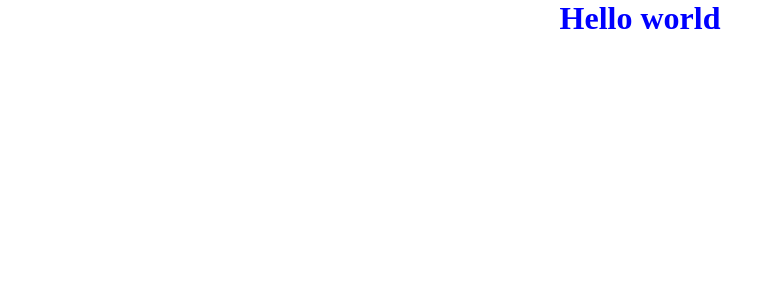
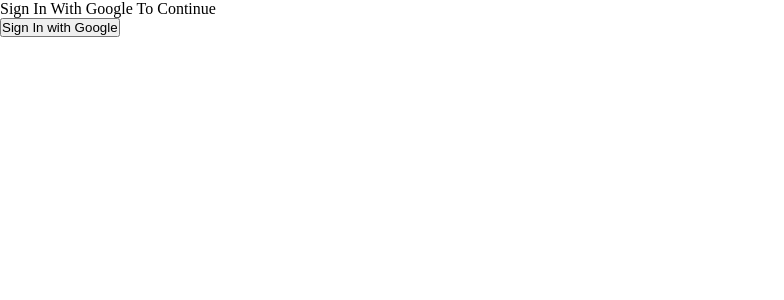
Before and after one commit to acgovardhan/ChatRoom-Application, a React (Vite) app: page / in a window 1280 px wide. Shown: the top 300 px of the page, without its empty margins (0-784 px from the left). Built offline with nearby package versions, Linux system fonts and the light colour scheme; no server answers.

Commit message:
Google Auth Done

```diff
--- a/package.json
+++ b/package.json
@@ -10,8 +10,10 @@
     "preview": "vite preview"
   },
   "dependencies": {
+    "firebase": "^12.2.1",
     "react": "^19.1.1",
-    "react-dom": "^19.1.1"
+    "react-dom": "^19.1.1",
+    "universal-cookie": "^8.0.1"
   },
   "devDependencies": {
     "@eslint/js": "^9.33.0",
--- a/src/App.jsx
+++ b/src/App.jsx
@@ -1,13 +1,42 @@
+import { useState, useRef } from "react"
 
+import Auth from "./components/Auth"
+import Chat from "./components/Chat";
+
+import Cookies from "universal-cookie"
+const cookies = new Cookies();
 
 function App() {
 
+  const [isAuth, setIsAuth] = useState(cookies.get("auth-token"));
+  const [room, setRoom] = useState(null)
+
+  const roomInputRef = useRef(null)
+
+  if(!isAuth){
+    return (
+      <>
+        <Auth setIsAuth={setIsAuth}/>
+      </>
+    );
+  }
 
   return (
-    <>
-      <h1>Hello world</h1>
-    </>
-  )
+    <div>
+      {room ? (
+        <>
+          <Chat/>
+        </>
+      ) : (
+        <div>
+          <label>Enter Room Name: </label>
+          <input type="text" ref={roomInputRef}/>{/*onChange={(e) => setRoom(e.target.value)} not gud in this case */}
+          <button onClick={() => setRoom(roomInputRef.current.value)}>Enter Chat</button>
+        </div>
+      )}
+    </div>
+  );
+
 }
 
 export default App
--- /dev/null
+++ b/src/components/Auth.jsx
@@ -0,0 +1,36 @@
+import { auth, provider } from "../firebase-config"
+import { signInWithPopup } from "firebase/auth"
+
+import Cookies from 'universal-cookie'
+const cookies = new Cookies()
+
+const Auth = (props) => {
+
+  const { setIsAuth } = props;
+
+  const signInWithGoogle = async () => {
+    try{
+    const result = await signInWithPopup(auth, provider)
+
+    //making cookie
+    cookies.set("auth-token", result.user.refreshToken)
+
+    setIsAuth(true);//passing the useState func as prop
+
+    }
+    catch(err)
+    {
+      console.log(err)
+    }
+
+  }
+
+  return (
+    <div>
+      <p>Sign In With Google To Continue</p>
+      <button onClick={signInWithGoogle}>Sign In with Google</button>
+    </div>
+  )
+}
+
+export default Auth
--- /dev/null
+++ b/src/components/Chat.jsx
@@ -0,0 +1,11 @@
+
+
+const Chat = () => {
+  return (
+    <div>
+      Chat Room
+    </div>
+  )
+}
+
+export default Chat
--- /dev/null
+++ b/src/firebase-config.js
@@ -0,0 +1,17 @@
+
+import { initializeApp } from "firebase/app";
+import { getAuth, GoogleAuthProvider } from 'firebase/auth'
+
+const firebaseConfig = {
+  apiKey: import.meta.env.VITE_API_KEY,
+  authDomain: import.meta.env.VITE_AUTH_DOMAIN,
+  projectId: import.meta.env.VITE_PROJECT_ID,
+  storageBucket: import.meta.env.VITE_STORAGE_BUCKET,
+  messagingSenderId: import.meta.env.VITE_MESSAGING_SENDER_ID,
+  appId: import.meta.env.VITE_APP_ID
+};
+
+// Initialize Firebase
+const app = initializeApp(firebaseConfig);
+export const auth = getAuth(app)
+export const provider = new GoogleAuthProvider();
```
Also changed, not shown: 2 other files (tests, documents, lock files or other folders).
